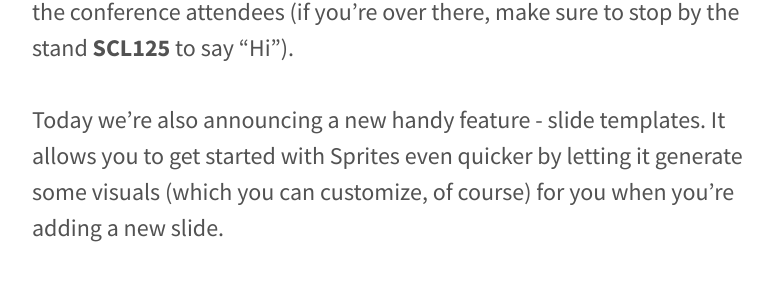
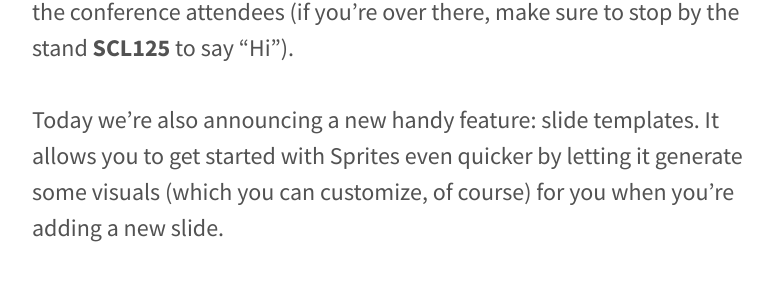
Before and after one commit to spritesapp/spritesapp.github.io, a Jekyll site: the page built from _posts/2014-11-04-introducing-slide-templates.md, in a window 1280 px wide and 900 px high, scrolled down 354 px. Shown: the part 156-444 px from the top of the window, without its empty margins (244-1023 px from the left). Built offline with Jekyll 4.4.1, drawn with Linux system fonts in a browser that asks for light colours.

Commit message:
Grammar.

```diff
--- a/_posts/2014-11-04-introducing-slide-templates.md
+++ b/_posts/2014-11-04-introducing-slide-templates.md
@@ -9,7 +9,7 @@ Hi guys!
 
 Today marks the beginning of [Web Summit](http://websummit.net/) where our [Tim Voronov](https://twitter.com/ziflex) is sharing our passion for elegant and beautiful visual stories with some of the conference attendees (if you're over there, make sure to stop by the stand **SCL125** to say "Hi").
 
-Today we're also announcing a new handy feature - slide templates. It allows you to get started with Sprites even quicker by letting it generate some visuals (which you can customize, of course) for you when you're adding a new slide.
+Today we're also announcing a new handy feature: slide templates. It allows you to get started with Sprites even quicker by letting it generate some visuals (which you can customize, of course) for you when you're adding a new slide.
 
 Here's how the "New slide" dialog now looks like:
 
```
